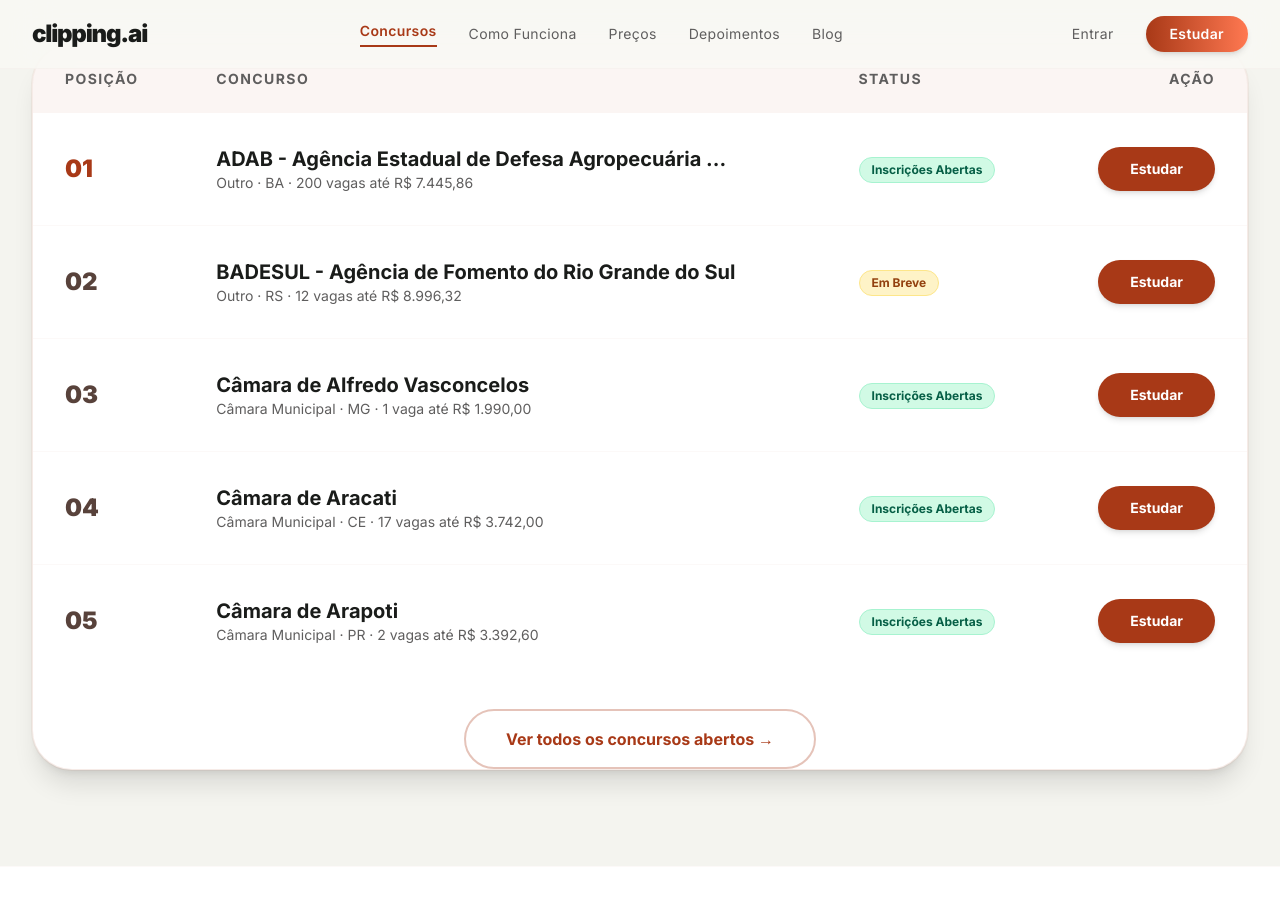
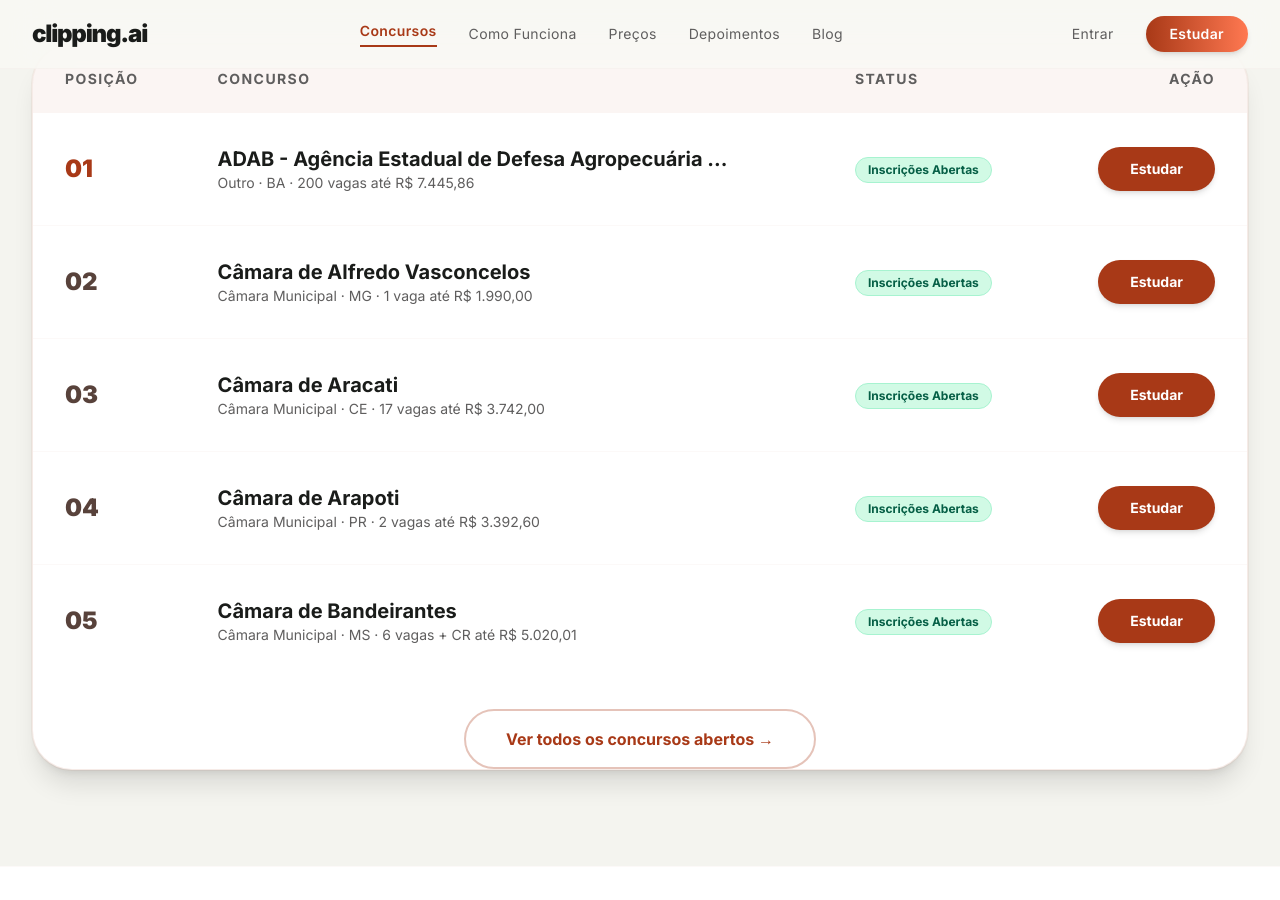
Before and after one commit to lucarp/hq4-ai-pages, a Jekyll site: the page built from index.html, in a window 1280 px wide and 900 px high, scrolled down 1108 px. Built offline with Jekyll 4.4.1, drawn with Linux system fonts in a browser that asks for light colours; nearby versions of some CDN libraries.

Commit message:
🏆 chore: leaderboard + botão ver todos (2026-03-27)

```diff
--- a/index.html
+++ b/index.html
@@ -88,19 +88,6 @@
               <td class="px-8 py-8"><span class="text-2xl font-black text-on-surface-variant">02</span></td>
               <td class="px-8 py-8">
                 <div class="flex flex-col">
-                  <span class="text-xl font-bold text-on-surface">BADESUL - Agência de Fomento do Rio Grande do Sul</span>
-                  <span class="text-sm text-secondary">Outro · RS · 12 vagas até R$ 8.996,32</span>
-                </div>
-              </td>
-              <td class="px-8 py-8"><span class="inline-flex items-center px-3 py-1 rounded-full bg-amber-100 text-amber-800 text-xs font-bold border border-amber-200">Em Breve</span></td>
-              <td class="px-8 py-8 text-right">
-                <a href="https://pay.clipping.ai/b/5kA32R9LN8LrdnG9AE" class="inline-block bg-primary hover:bg-primary-container text-on-primary px-8 py-3 rounded-full text-sm font-bold transition-all shadow-md active:scale-95">Estudar</a>
-              </td>
-            </tr>
-            <tr class="group hover:bg-primary/5 transition-colors">
-              <td class="px-8 py-8"><span class="text-2xl font-black text-on-surface-variant">03</span></td>
-              <td class="px-8 py-8">
-                <div class="flex flex-col">
                   <span class="text-xl font-bold text-on-surface">Câmara de Alfredo Vasconcelos</span>
                   <span class="text-sm text-secondary">Câmara Municipal · MG · 1 vaga até R$ 1.990,00</span>
                 </div>
@@ -111,7 +98,7 @@
               </td>
             </tr>
             <tr class="group hover:bg-primary/5 transition-colors">
-              <td class="px-8 py-8"><span class="text-2xl font-black text-on-surface-variant">04</span></td>
+              <td class="px-8 py-8"><span class="text-2xl font-black text-on-surface-variant">03</span></td>
               <td class="px-8 py-8">
                 <div class="flex flex-col">
                   <span class="text-xl font-bold text-on-surface">Câmara de Aracati</span>
@@ -124,11 +111,24 @@
               </td>
             </tr>
             <tr class="group hover:bg-primary/5 transition-colors">
-              <td class="px-8 py-8"><span class="text-2xl font-black text-on-surface-variant">05</span></td>
+              <td class="px-8 py-8"><span class="text-2xl font-black text-on-surface-variant">04</span></td>
               <td class="px-8 py-8">
                 <div class="flex flex-col">
                   <span class="text-xl font-bold text-on-surface">Câmara de Arapoti</span>
                   <span class="text-sm text-secondary">Câmara Municipal · PR · 2 vagas até R$ 3.392,60</span>
+                </div>
+              </td>
+              <td class="px-8 py-8"><span class="inline-flex items-center px-3 py-1 rounded-full bg-emerald-100 text-emerald-800 text-xs font-bold border border-emerald-200">Inscrições Abertas</span></td>
+              <td class="px-8 py-8 text-right">
+                <a href="https://pay.clipping.ai/b/5kA32R9LN8LrdnG9AE" class="inline-block bg-primary hover:bg-primary-container text-on-primary px-8 py-3 rounded-full text-sm font-bold transition-all shadow-md active:scale-95">Estudar</a>
+              </td>
+            </tr>
+            <tr class="group hover:bg-primary/5 transition-colors">
+              <td class="px-8 py-8"><span class="text-2xl font-black text-on-surface-variant">05</span></td>
+              <td class="px-8 py-8">
+                <div class="flex flex-col">
+                  <span class="text-xl font-bold text-on-surface">Câmara de Bandeirantes</span>
+                  <span class="text-sm text-secondary">Câmara Municipal · MS · 6 vagas + CR até R$ 5.020,01</span>
                 </div>
               </td>
               <td class="px-8 py-8"><span class="inline-flex items-center px-3 py-1 rounded-full bg-emerald-100 text-emerald-800 text-xs font-bold border border-emerald-200">Inscrições Abertas</span></td>
```
